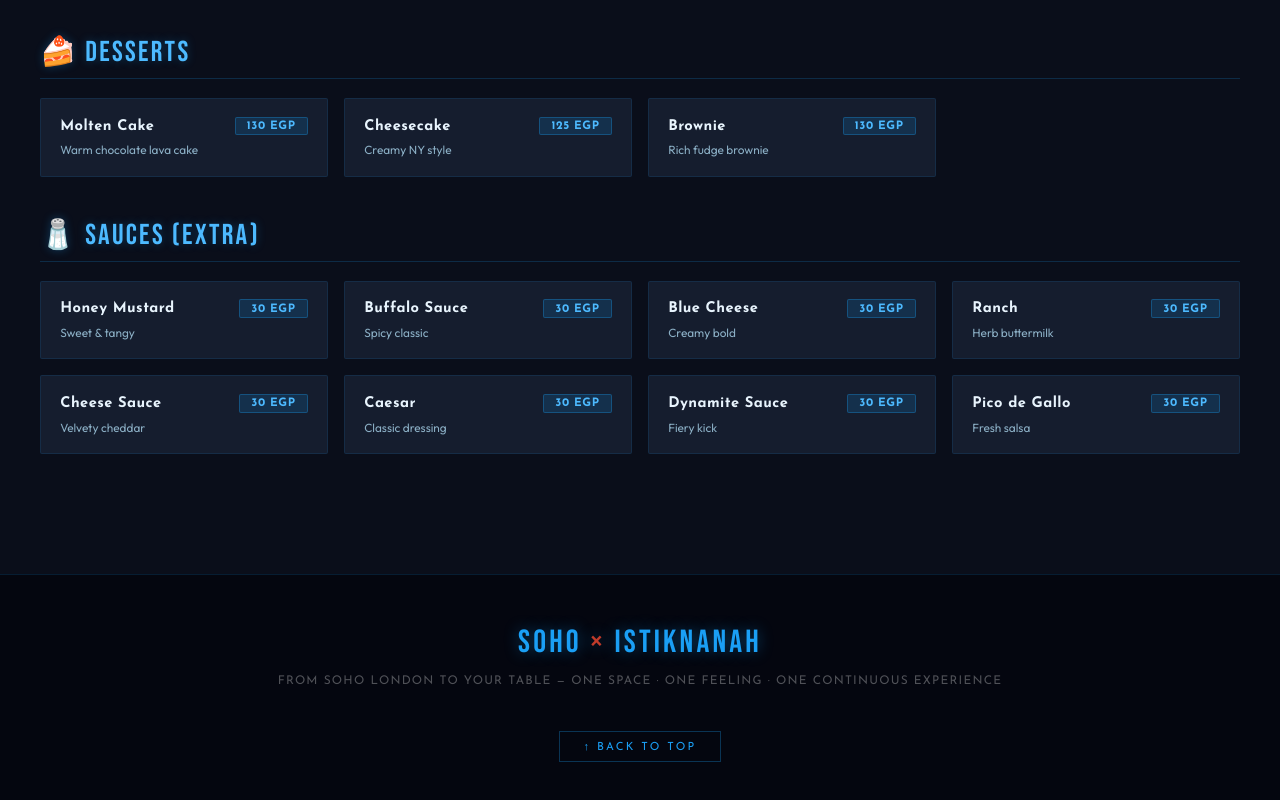
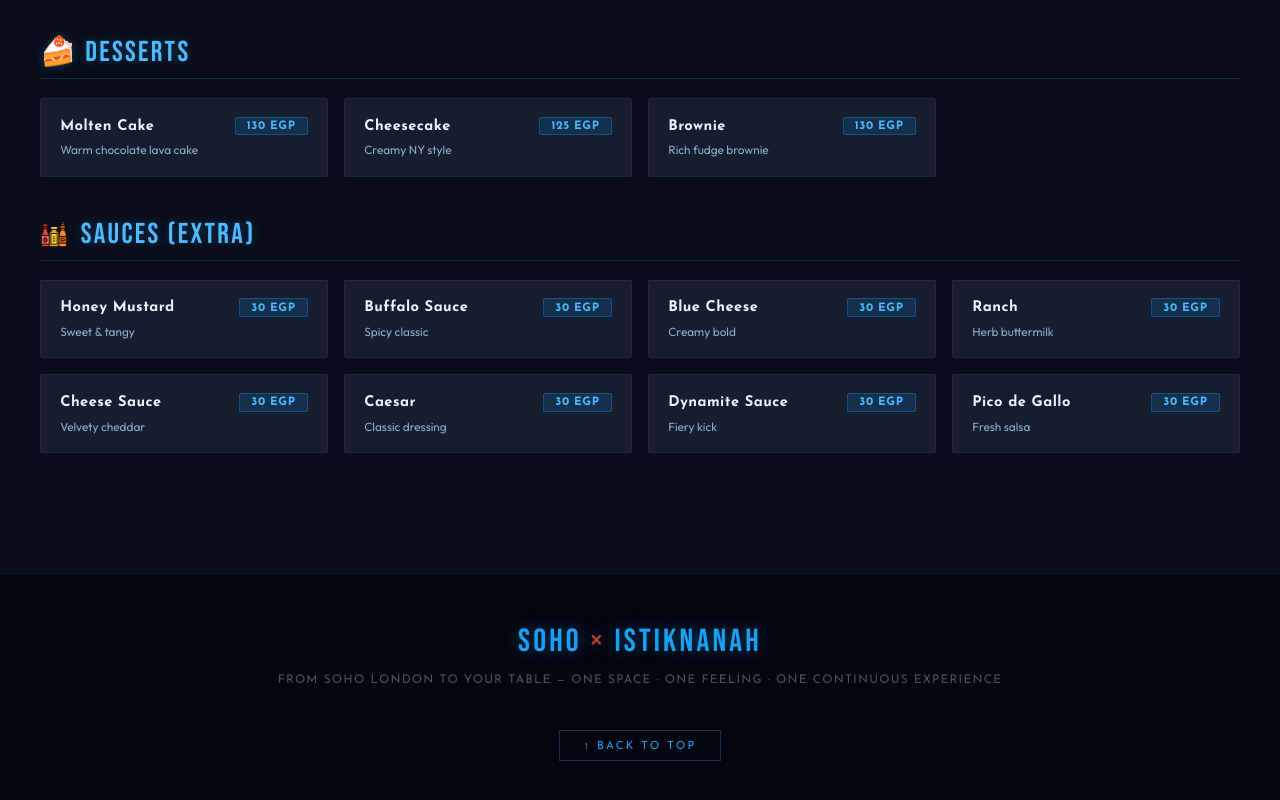
Before and after one commit to MohamedRamadanSalah/res343, a plain HTML site: page index.html in a window 1280 px wide. Shown: the part 5217-6017 px from the top of the page. Drawn offline with nearby package versions, Linux system fonts and the light colour scheme; a web font is replaced by a local one.

Commit message:
Add sauces icon to menu options

```diff
--- a/index.html
+++ b/index.html
@@ -1938,6 +1938,8 @@
             '<img src="kids_meal.png" alt="Kids Menu" style="width: 28px; height: 28px; vertical-align: middle;">',
           "🥛 Milkshakes":
             '<img src="milk-shake.png" alt="Milkshakes" style="width: 28px; height: 28px; vertical-align: middle;">',
+          "🧂 Sauces (Extra)":
+            '<img src="sauces.png" alt="Sauces" style="width: 28px; height: 28px; vertical-align: middle;">',
         };
 
         if (iconMap[cat]) {
```
